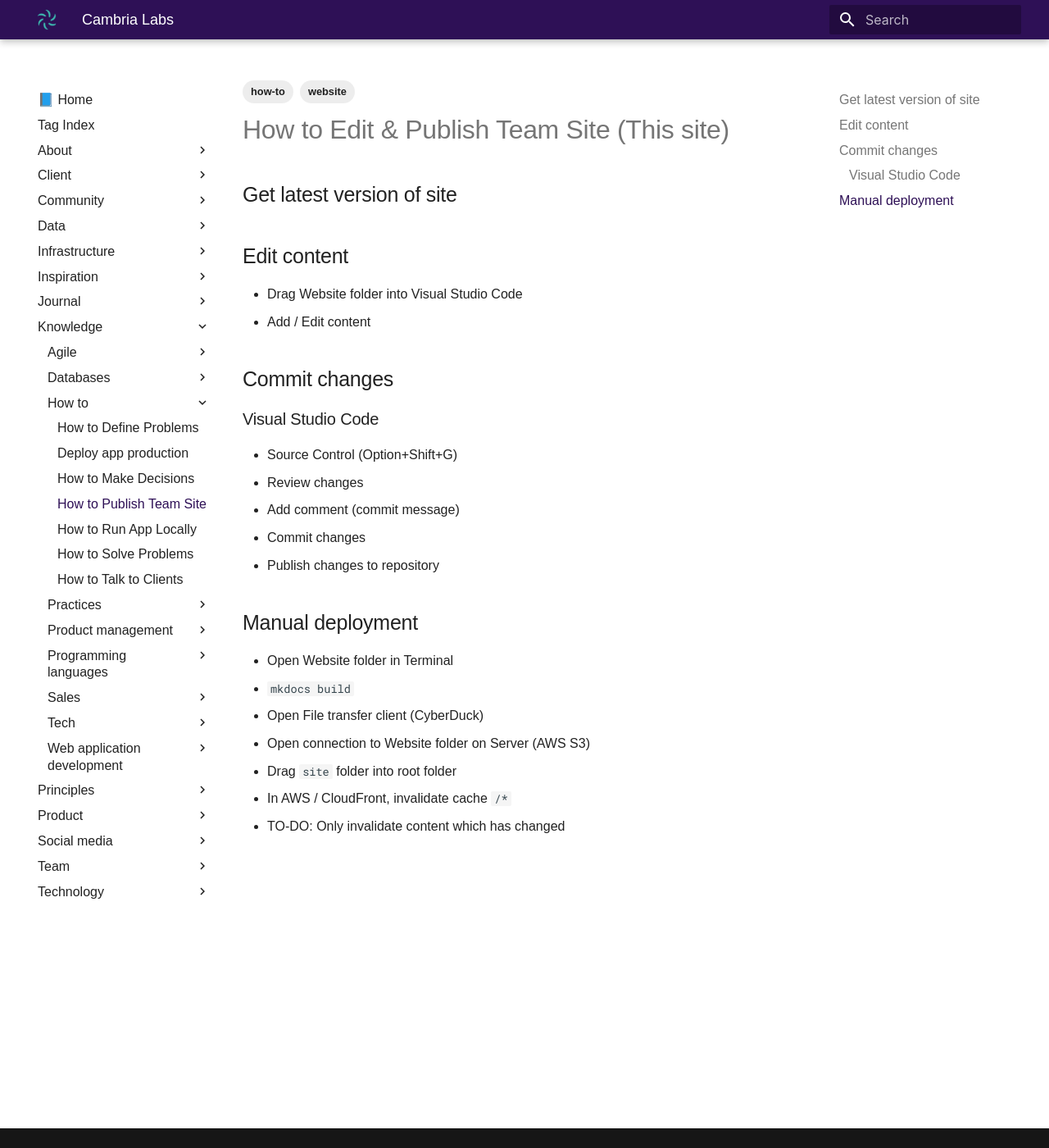
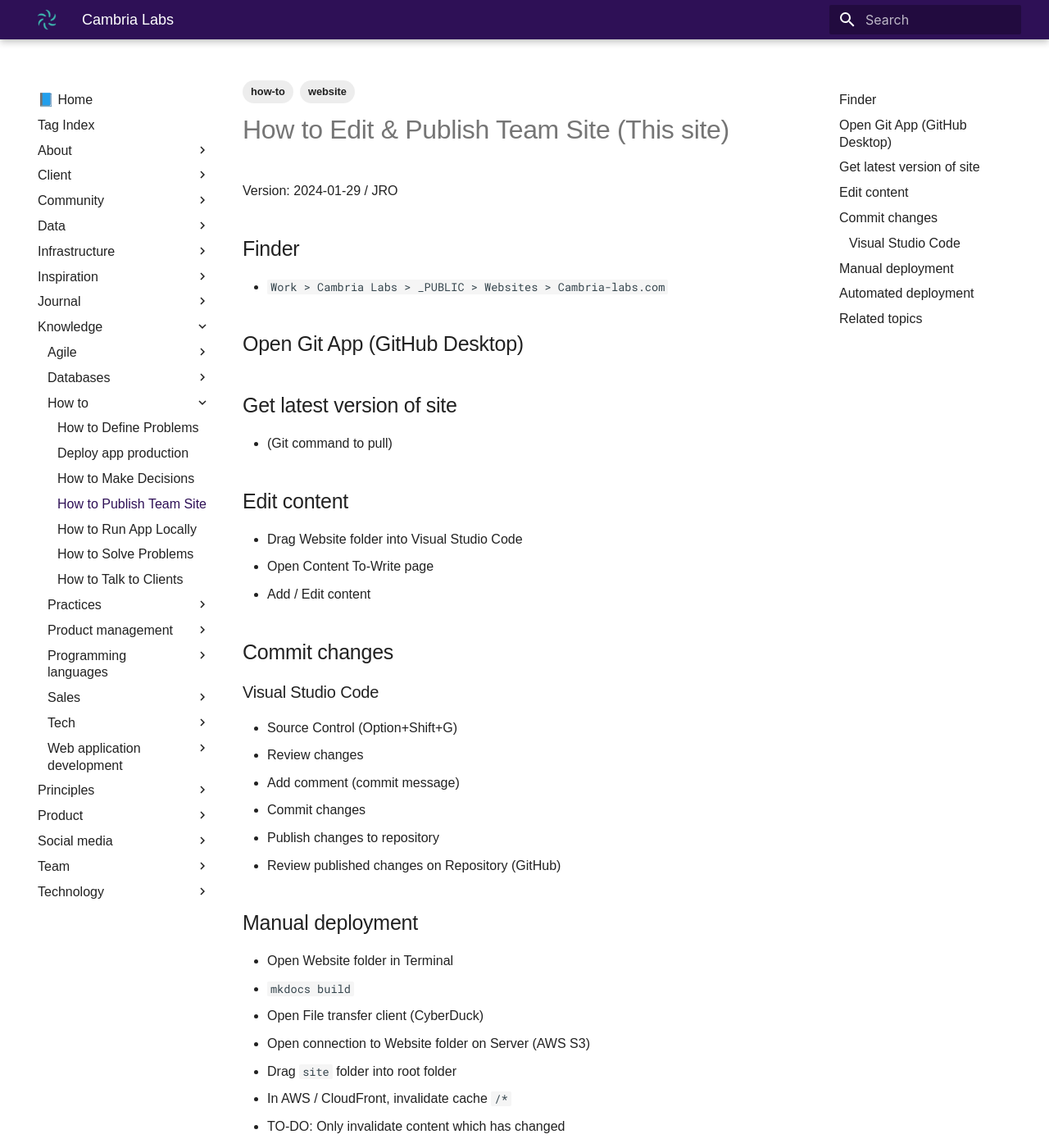
Before and after one commit to jro-cambria/Cambria-Labs.com, an MkDocs documentation site: the page built from docs/knowledge/how-to/publish-team-site.md, in a window 1280 px wide and 1400 px high. Shown: the whole window at 82% size. Built offline with MkDocs 1.6.1 and Material for MkDocs 9.7.7, drawn with Linux system fonts in a browser that asks for light colours; some web fonts are replaced; some of the changed text lies outside the part shown.

Commit message:
Content updates

```diff
--- a/docs/knowledge/how-to/publish-team-site.md
+++ b/docs/knowledge/how-to/publish-team-site.md
@@ -3,11 +3,19 @@
 tags: [how-to, website]
 ---
 # How to Edit & Publish Team Site (This site)
+Version: 2024-01-29 / JRO
+
+## Finder
+- `Work > Cambria Labs > _PUBLIC > Websites > Cambria-labs.com`
+
+## Open Git App (GitHub Desktop)
 
 ## Get latest version of site
+- (Git command to pull)
 
 ## Edit content
 - Drag Website folder into Visual Studio Code
+- Open Content To-Write page
 - Add / Edit content
 
 ## Commit changes
@@ -17,6 +25,7 @@
 - Add comment (commit message)
 - Commit changes
 - Publish changes to repository
+- Review published changes on Repository (GitHub)
 
 ## Manual deployment
 - Open Website folder in Terminal
@@ -26,3 +35,14 @@
 - Drag `site` folder into root folder
 - In AWS / CloudFront, invalidate cache `/*`
   - TO-DO: Only invalidate content which has changed
+
+
+## Automated deployment
+- `mkdocs build`
+- (AWS CLI Sync from local folder to remote)
+- (AWS CLI update cache)
+- (Check site for broken links)
+
+## Related topics
+- AWS CLI
+- MkDocd
```
